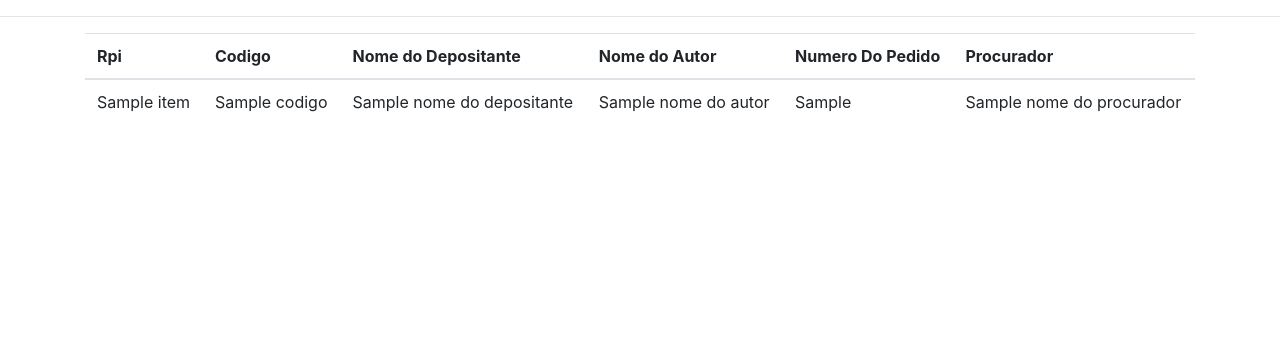
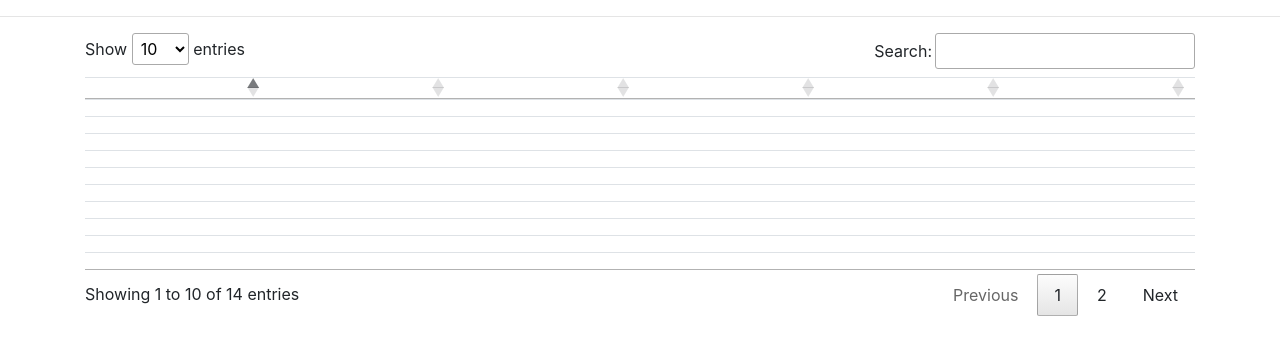
Before and after one commit to Flaks009/flask_test_app, a Flask app: template app/templates/desenho.html in a window 1280 px wide. Shown: the part 56-411 px from the top of the page. Run offline with Flask 2, Linux system fonts and the light colour scheme; the template is opened without the code that fills it: most values are stand-ins (such as "Sample title", 1, 10 or a date in 2020); lists and menus that the app fills with data are empty; some libraries are stand-ins or nearby versions.

Commit message:
datatables

```diff
--- a/app/templates/base.html
+++ b/app/templates/base.html
@@ -8,6 +8,12 @@
     <!-- Bootstrap CSS -->
     <link rel="stylesheet" href="https://stackpath.bootstrapcdn.com/bootstrap/4.3.1/css/bootstrap.min.css"
         integrity="sha384-ggOyR0iXCbMQv3Xipma34MD+dH/1fQ784/j6cY/iJTQUOhcWr7x9JvoRxT2MZw1T" crossorigin="anonymous">
+    <link rel="stylesheet" type="text/css" href="https://cdn.datatables.net/1.10.21/css/jquery.dataTables.css">
+    <script src="https://code.jquery.com/jquery-3.5.1.min.js"
+        integrity="sha256-9/aliU8dGd2tb6OSsuzixeV4y/faTqgFtohetphbbj0=" crossorigin="anonymous"></script>
+    <script type="text/javascript" charset="utf8" src="https://cdn.datatables.net/1.10.21/js/jquery.dataTables.js">
+    </script>
+
     {% if title %}
     <title>{{ title }} - FlaskApp</title>
     {% else %}
--- a/app/templates/desenho.html
+++ b/app/templates/desenho.html
@@ -2,30 +2,22 @@
 
 {% block content %}
 <div class="container">
-    <table class="table">
-        <thead>
-            <tr>
-                <th scope="col">Rpi</th>
-                <th scope="col">Codigo</th>
-                <th scope="col">Nome do Depositante</th>
-                <th scope="col">Nome do Autor</th>
-                <th scope="col">Numero Do Pedido</th>
-                <th scope="col">Procurador</th>
-            </tr>
-        </thead>
-        <tbody>
-            {% for item in range(desenho['numero_do_pedido']|length) %}
-            <tr>
-                <td>{{desenho['numero_rpi'][item]}}</td>
-                <td>{{desenho['codigo'][item]}}</td>
-                <td>{{desenho['nome_do_depositante'][item]}}</td>
-                <td>{{desenho['nome_do_autor'][item]}}</td>
-                <td>{{desenho['numero_do_pedido'][item]}}</td>
-                <td>{{desenho['nome_do_procurador'][item]}}</td>
-            </tr>
-            {% endfor %}
-        </tbody>
+    <table class="table" id="data-table">
     </table>
+</div>
+<script>
+    var data = "{{desenho}}";
 
-</div>
+    $('#data-table').DataTable( {
+    data: data,
+    columns: [
+        { data: 'Rpi' },
+        { data: 'Codigo' },
+        { data: 'Nome Depositante' },
+        { data: 'Nome do Autor' },
+        { data: 'Numero do Pedido' },
+        { data: 'Procurador' }
+    ]
+} );
+</script>
 {% endblock %}
```
